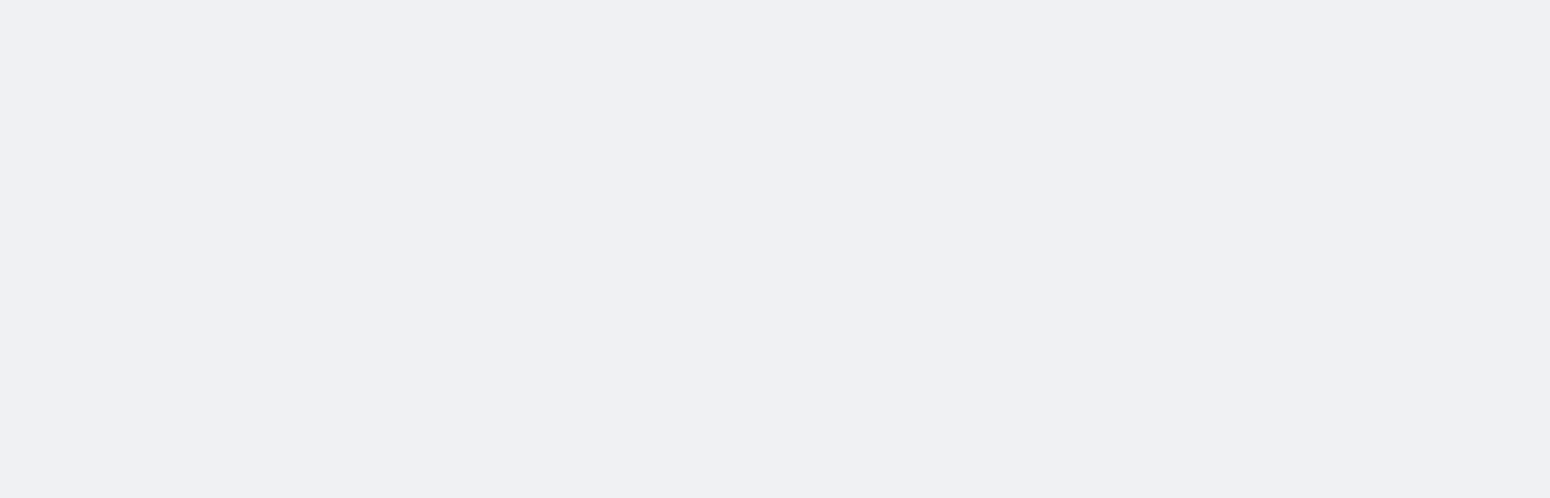
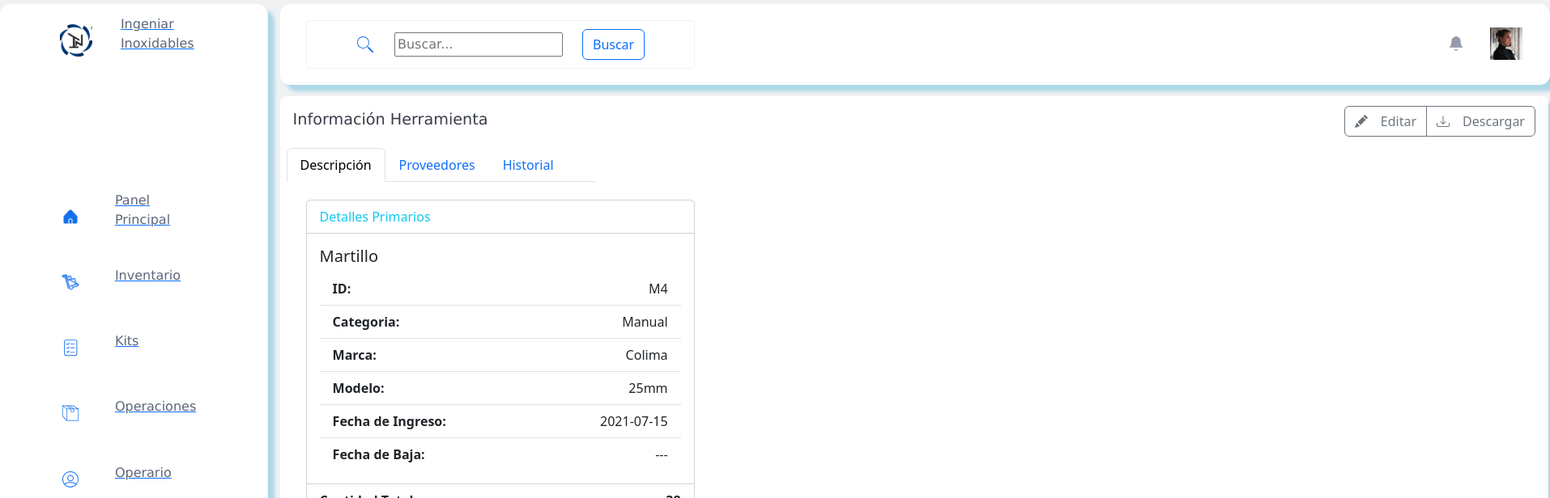
Before and after one commit to corsariopsique/SGHII-App, a React (Create React App) app: page /inventario/1 in a window 1280 px wide. Shown: the top 616 px of the page at 81% size, 1914 px wide, since content can reach past the window. Built offline with nearby package versions, Linux system fonts and the light colour scheme.

Commit message:
detalle herramienta navs enlace tabla, preview imagen agregar herramienta

```diff
--- a/src/App.js
+++ b/src/App.js
@@ -2,6 +2,7 @@
 import PanelPrincipal from "./components/pages/PanelPrincipal";
 import Login from "./components/pages/Login";
 import Inventario from "./components/pages/Inventario";
+import InfoHerramienta from "./components/pages/InfoHerramienta";
 import {
   createBrowserRouter,
   Route,
@@ -9,10 +10,10 @@ import {
   Routes,
 } from "react-router-dom";
 
-
   const router = createBrowserRouter([
     { path: "*", Component: Root },
     { path: "/", Component: Login },
+    { path: "/inventario",Component:Inventario}
   ]);
 
   export default function App() {
@@ -24,11 +25,22 @@ import {
     return (
 
       <div>
+
         <Routes>
+
           <Route path="/" element={<Login />} exact/>
           <Route path="/panelprincipal" element={<PanelPrincipal/>} exact/>
-          <Route path="/inventario" element={<Inventario/>}/>
+          <Route
+          path="/inventario/:toolId"
+          loader={({ params }) => {
+            console.log(params.toolId);
+          }}
+          action={({ params }) => {}}
+          element={<InfoHerramienta />}
+          />;
+
         </Routes>
+
       </div>
 
     );
--- a/src/components/BarraLateral.js
+++ b/src/components/BarraLateral.js
@@ -69,7 +69,7 @@ function BarraLateral(){
                 </li>
 
                 <li className="nav-item contitembar">
-                    <ItemMenuLateral textitem = "Cerrar Sesión" enlace="/logout">
+                    <ItemMenuLateral textitem = "Cerrar Sesión" enlace="/">
                         <LogoutIcono fill="#1570EF" stroke='#5D667'/>
                     </ItemMenuLateral>
                 </li>
--- /dev/null
+++ b/src/components/Iconos/EditarIcono.js
@@ -0,0 +1,15 @@
+import * as React from "react"
+const EditarIcono = (props) => (
+  <svg
+    xmlns="http://www.w3.org/2000/svg"
+    width={16}
+    height={16}
+    viewBox="0 0 16 16"
+    fill="currentColor"
+    className="bi bi-pencil-fill"
+    {...props}
+  >
+    <path d="M12.854.146a.5.5 0 0 0-.707 0L10.5 1.793 14.207 5.5l1.647-1.646a.5.5 0 0 0 0-.708zm.646 6.061L9.793 2.5 3.293 9H3.5a.5.5 0 0 1 .5.5v.5h.5a.5.5 0 0 1 .5.5v.5h.5a.5.5 0 0 1 .5.5v.5h.5a.5.5 0 0 1 .5.5v.207zm-7.468 7.468A.5.5 0 0 1 6 13.5V13h-.5a.5.5 0 0 1-.5-.5V12h-.5a.5.5 0 0 1-.5-.5V11h-.5a.5.5 0 0 1-.5-.5V10h-.5a.5.5 0 0 1-.175-.032l-.179.178a.5.5 0 0 0-.11.168l-2 5a.5.5 0 0 0 .65.65l5-2a.5.5 0 0 0 .168-.11z" />
+  </svg>
+)
+export default EditarIcono;
--- a/src/components/Iconos/index.js
+++ b/src/components/Iconos/index.js
@@ -21,3 +21,4 @@ export { default as LogoCompletoIcono} from "./LogoCompletoIcono";
 export { default as FiltrosIcono} from './FiltrosIcono';
 export { default as DownloadIcono} from './DownloadIcono';
 export { default as CancelIcono} from './CancelIcono';
+export { default as EditarIcono} from './EditarIcono';
--- a/src/components/Modal.css
+++ b/src/components/Modal.css
@@ -1,9 +1,9 @@
-.modal_completo{
+.modal_intermedio{
     position: absolute;
-    left:21.5rem;
+    left:21.6rem;
     top:18rem;
     display: flex;
-    width: 98rem;
+    width: 97.9rem;
     height: 38.3rem;
     border-radius: 0.5rem;
     background: #FFF;
@@ -13,7 +13,22 @@
     overflow: auto;
 }
 
-.btn_ModalCompleto{
+.modal_completo{
+    position: absolute;
+    left:21.6rem;
+    top:7.4125rem;
+    display: flex;
+    width: 97.9rem;
+    height: 48.88rem;
+    border-radius: 0.5rem;
+    background: #FFF;
+    align-items: flex-start;
+    align-content: flex-start;
+    flex-wrap: wrap;
+    overflow: auto;
+}
+
+.btn_ModalIntermedio{
     position:absolute;
     top: 0.8rem;
     right: 1rem;
@@ -22,27 +37,28 @@
     width: max-content;
 }
 
-.modal_Form{
+.modal_Form_add_tool{
     padding-top: 4rem;
-    left: 0rem;
-    top:5rem;
+    left: -5rem;
+    top:2rem;
     display: flex;
     flex-direction: column;
-    width: 40rem;
-    height: 45.3rem;
+    width: 50rem;
+    height: 50.3rem;
     border-radius: 0.5rem;
     background: #FFF;
     align-items:center;
+    overflow:auto;
 }
 
-.btn_Modal_Form{
+.btn_Modal_Form_add_tool{
     position:absolute;
     bottom: 1.5rem;
     justify-self: center;
     display: flex;
     flex-direction: row;
     width: max-content;
-    gap: 10%;
+    gap: 15%;
 }
 
 .titlepanel{
--- a/src/components/PanelInfoText.css
+++ b/src/components/PanelInfoText.css
@@ -21,52 +21,6 @@
     gap: 6.5%;
 }
 
-.panelinfo2{
-    display:flex;
-    position: absolute;
-    top: 18rem;
-    left:21.5rem;
-    align-items: center;
-    width: 43.125rem;
-    height: 10.1875rem;
-    overflow: hidden;
-    border-radius: 0.8rem;
-    background: #FFF;
-    flex-shrink: 0;
-    gap: 6.5%;
-}
-
-.panelres1{
-    display:flex;
-    flex-direction: row;
-    position: absolute;
-    top: 7.3rem;
-    left: 65.2em;
-    align-items: center;
-    width: 20.125rem;
-    height: 10.1875rem;
-    overflow: hidden;
-    border-radius: 0.8rem;
-    background: #FFF;
-    gap: 6.5%;
-}
-
-.panelres2{
-    display:flex;
-    flex-direction: row;
-    position: absolute;
-    top: 18rem;
-    left: 65.2em;
-    align-items: center;
-    width: 20.125rem;
-    height: 10.1875rem;
-    overflow: hidden;
-    border-radius: 0.8rem;
-    background: #FFF;
-    gap: 6.5%;
-}
-
-
 .titlepanel{
     position: absolute;
     margin-top: 6px;
--- a/src/components/Tablas.js
+++ b/src/components/Tablas.js
@@ -1,7 +1,9 @@
 import React from 'react';
 import './Tablas.css';
+import {Link} from 'react-router-dom';
 
 class Tablas extends React.Component {
+
 
     renderHeader() {
 
@@ -17,13 +19,19 @@ class Tablas extends React.Component {
 
     renderRows() {
 
-        return this.props.data.map((row, index) => (
-        <tr key={index}>
-            {this.props.columns.map(column => (
-            <td key={column.key}>{row[column.key]}</td>
-            ))}
-        </tr>
-        ));
+        const l_clases = "link-secondary link-offset-2 link-underline-opacity-25 link-underline-opacity-100-hover";
+
+        return (this.props.data.map((row, index) => (
+
+            <tr key={index}>
+
+                {this.props.columns.map(column => (
+                <td><Link className={l_clases} to={"tool"+row.id} key={column.key}>{row[column.key]}</Link></td>
+                ))}
+
+            </tr>
+
+        )));
     }
 
     render() {
--- a/src/components/pages/AgregarHerramienta.css
+++ b/src/components/pages/AgregarHerramienta.css
@@ -0,0 +1,16 @@
+.img_Preview{
+    display: flex;
+    flex-direction: row;
+    gap:5%;
+}
+
+#img_Pre{
+    max-height: 110px;
+    border-radius: 0.5rem;
+}
+
+#in_img{
+    display:flex;
+    flex-direction: column;
+    gap:1%;
+}
--- /dev/null
+++ b/src/components/pages/InfoHerramienta.css
@@ -0,0 +1,26 @@
+#nav-tab{
+    position: absolute;
+    top:4rem;
+    left:0.5rem;
+}
+
+#nav-tabContent{
+    position: absolute;
+    top:8rem;
+    left:2rem;
+}
+
+.valor_atributo{
+    font-weight: lighter;
+}
+
+.atributo_lista{
+    display: flex;
+    font-weight: bolder;
+    flex-direction: row;
+    justify-content: space-between;
+}
+
+.tarjeta_tool{
+    width: 30rem;
+}
--- /dev/null
+++ b/src/components/pages/InfoHerramienta.js
@@ -0,0 +1,70 @@
+import './InfoHerramienta.css';
+import {Modal, BarraLateral, BarraSuperior} from '../Index';
+
+function InfoHerramienta(props){
+
+    const btns = [
+        {
+            btnname:"Editar",
+            icobtn:"EditarIcono",
+            estilo:"btn-outline-secondary",
+            tipo:"button",
+            d_toggle:"modal"
+        },
+
+        {
+            btnname:"Descargar",
+            icobtn:"DownloadIcono",
+            estilo:"btn-outline-secondary",
+            tipo:"button",
+        }
+      ];
+
+    return(
+        <div>
+            <Modal
+            title="Información Herramienta"
+            estilo="modal_completo"
+            botoncss="btn_ModalIntermedio"
+            botones={btns}
+            >
+
+                <nav class="nav nav-tabs" id="nav-tab" role="tablist">
+                    <a class="nav-link active" id="nav-home-tab" data-bs-toggle="tab" href="#nav-home" role="tab" aria-controls="nav-home" aria-selected="true">Descripción</a>
+                    <a class="nav-link" id="nav-profile-tab" data-bs-toggle="tab" href="#nav-profile" role="tab" aria-controls="nav-profile" aria-selected="false">Proveedores</a>
+                    <a class="nav-link" id="nav-profile-tab" data-bs-toggle="tab" href="#nav-profile" role="tab" aria-controls="nav-profile" aria-selected="false">Historial</a>
+                    <a class="nav-link disabled" id="nav-disabled-tab" data-bs-toggle="tab" href="#nav-disabled" role="tab" aria-controls="nav-disabled" tabindex="-1" aria-disabled="true"> </a>
+                </nav>
+
+                <div class="tab-content" id="nav-tabContent">
+
+                    <div class="tab-pane fade show active" id="nav-home" role="tabpanel" aria-labelledby="nav-home-tab">
+                        <div class="card tarjeta_tool">
+                            <div class="card-header bg-transparent text-info">Detalles Primarios</div>
+                                <div class="card-body">
+                                    <h5 class="card-title">Martillo</h5>
+                                    <ul class="list-group list-group-flush">
+                                        <li class="list-group-item atributo_lista">ID: <span className='valor_atributo'>M4</span></li>
+                                        <li class="list-group-item atributo_lista">Categoria: <span className='valor_atributo'>Manual</span></li>
+                                        <li class="list-group-item atributo_lista">Marca: <span className='valor_atributo'>Colima</span></li>
+                                        <li class="list-group-item atributo_lista">Modelo: <span className='valor_atributo'>25mm</span></li>
+                                        <li class="list-group-item atributo_lista">Fecha de Ingreso: <span className='valor_atributo'>2021-07-15</span></li>
+                                        <li class="list-group-item atributo_lista">Fecha de Baja: <span className='valor_atributo'>---</span></li>
+                                    </ul>
+                                </div>
+                                <div class="card-footer bg-transparent"><li class="list-group-item atributo_lista">Cantidad Total: <span>38</span></li></div>
+                            </div>
+                        </div>
+
+                    <div class="tab-pane fade" id="nav-profile" role="tabpanel" aria-labelledby="nav-profile-tab">Lorem ipsum dolor sit amet, consectetur adipisicing elit. Magni, natus sed soluta necessitatibus tempore aspernatur? Praesentium, odit explicabo distinctio dolore adipisci officia iure, ut magnam optio aliquam at similique veritatis.</div>
+                    <div class="tab-pane fade" id="nav-disabled" role="tabpanel" aria-labelledby="nav-disabled-tab">Lorem ipsum dolor sit amet consectetur, adipisicing elit. Laudantium minima repellat incidunt facilis obcaecati blanditiis corrupti ad officia doloribus ullam sapiente ipsum, nemo a, excepturi voluptatem voluptatibus velit eum dignissimos ut, nam tempora? Reiciendis illo itaque veritatis eligendi fuga, mollitia ratione totam veniam esse in.</div>
+                </div>
+
+            </Modal>
+
+            <BarraLateral/>
+            <BarraSuperior/>
+        </div>
+    );
+}
+export default InfoHerramienta;
--- a/src/components/pages/Inventario.js
+++ b/src/components/pages/Inventario.js
@@ -111,8 +111,8 @@ function Inventario(){
 
             <Modal
             title='Herramientas'
-            estilo="modal_completo"
-            botoncss="btn_ModalCompleto"
+            estilo="modal_intermedio"
+            botoncss="btn_ModalIntermedio"
             botones={btns}
             >
                 <Tablas
```
Also changed, not shown: src/components/pages/AgregarHerramienta.js (+40 -3 lines).
